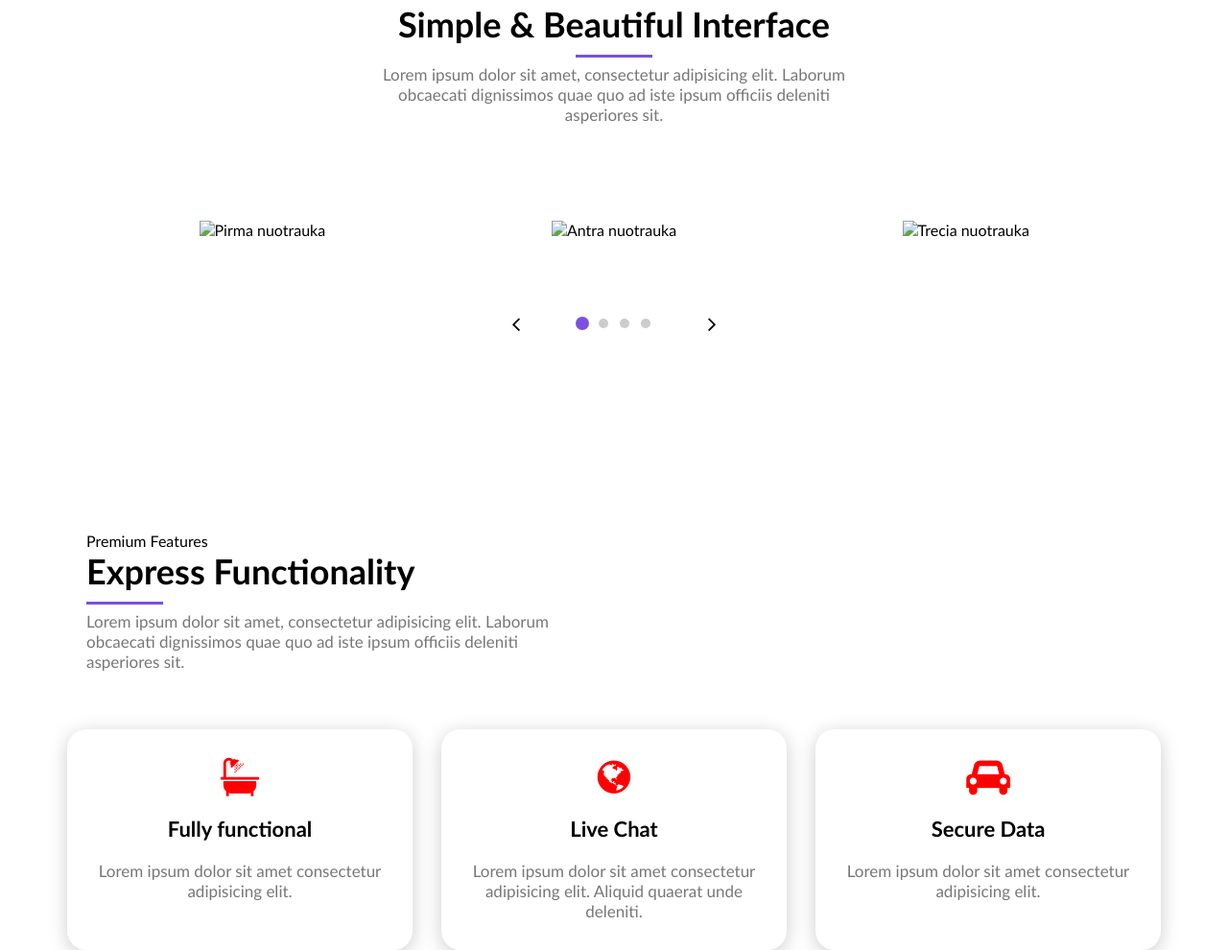
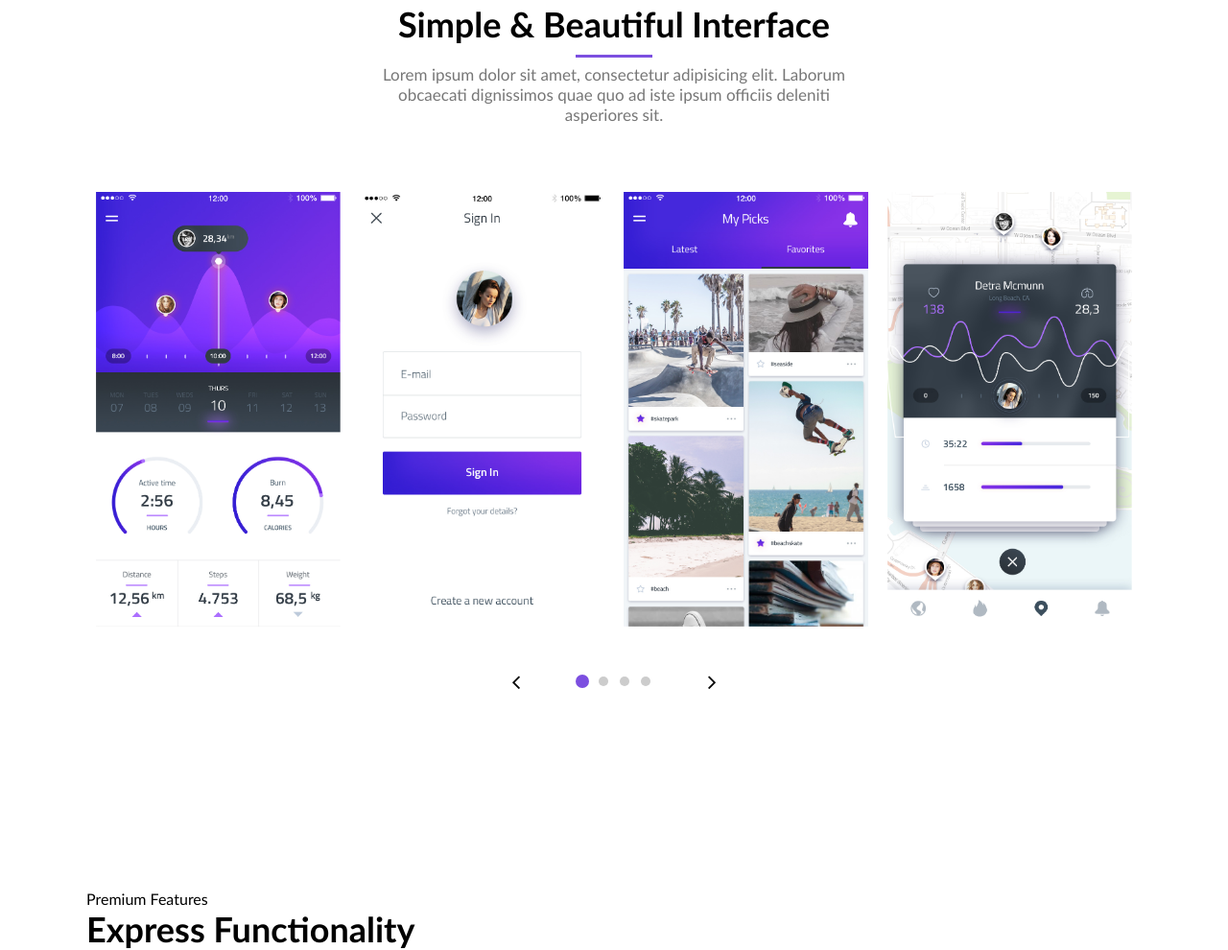
Before and after one commit to front-end-by-rimantas/35-grupe-portfolio, a plain HTML site: page index.html in a window 1280 px wide. Shown: the part 901-1891 px from the top of the page at 96% size. Drawn offline with Linux system fonts and the light colour scheme.

Commit message:
Carousel Interface section images

```diff
--- a/css/components/carousel.css
+++ b/css/components/carousel.css
@@ -17,8 +17,7 @@
     justify-content: center;
     align-items: center;
     width: calc(100% / 8);
-    height: 100px;
-    padding: 5px;
+    padding: 10px;
 }
 .carousel > .actions {
     display: flex;
--- a/css/pages/home.css
+++ b/css/pages/home.css
@@ -11,6 +11,7 @@
 @import '../components/features.css';
 @import '../components/form.css';
 @import '../components/header.css';
+@import '../components/interface-card.css';
 
 /* CUSTOM STYLE GOES BELOW THIS COMMENT LINE */
 
--- a/js/pages/home.js
+++ b/js/pages/home.js
@@ -94,9 +94,9 @@ if (featureErr) {
 
 new Carousel('#interface_carousel', InterfaceCard, interfaceData, {
     size: {
-        mobile: 1,
-        tablet: 2,
-        desktop: 3,
+        mobile: 2,
+        tablet: 3,
+        desktop: 4,
     },
     previousNext: true,
     dots: true,
```
Also changed, not shown: img/interface/screenshot_1.jpg (added), img/interface/screenshot_2.jpg (added), img/interface/screenshot_3.jpg (added), img/interface/screenshot_4.jpg (added), img/interface/screenshot_5.jpg (added).
